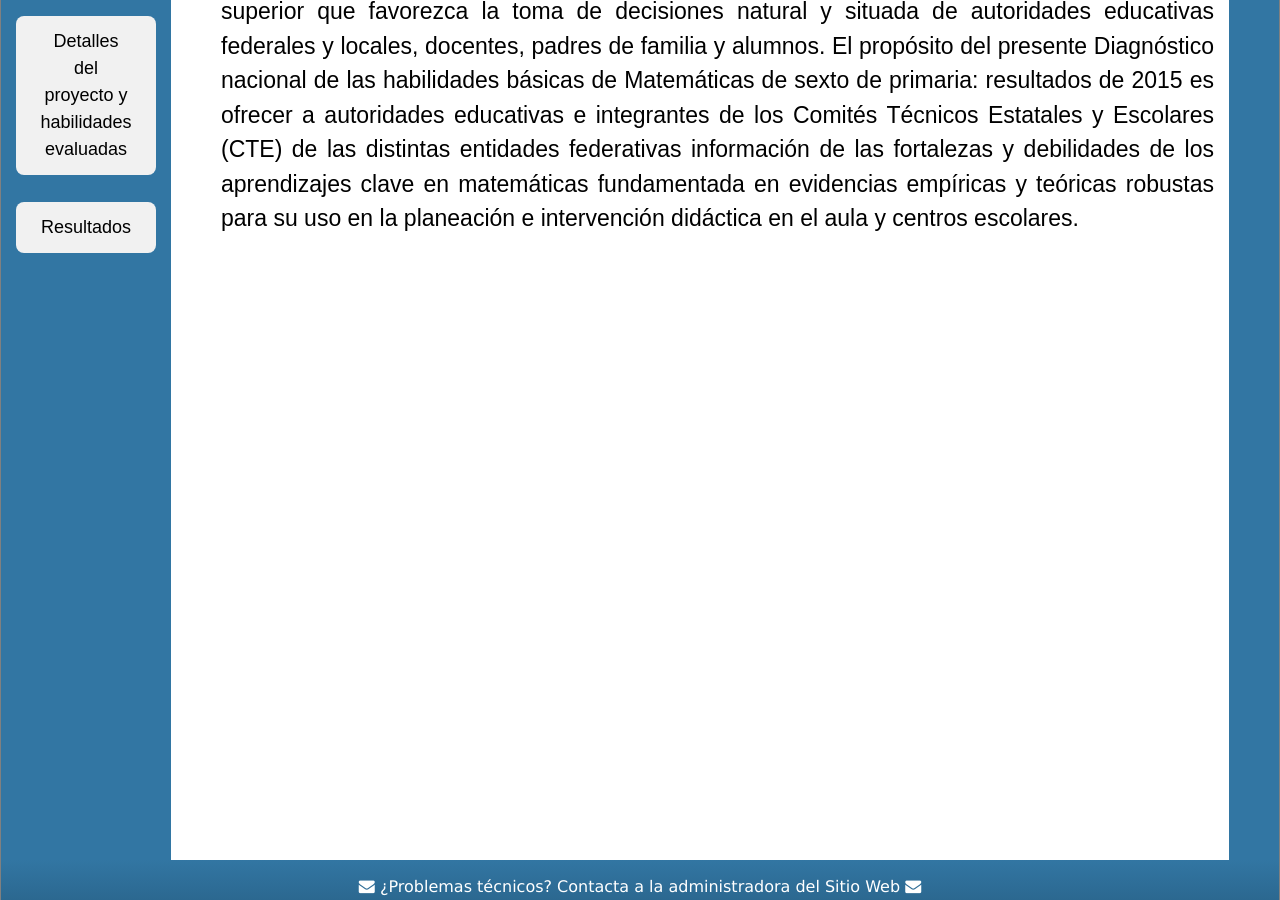
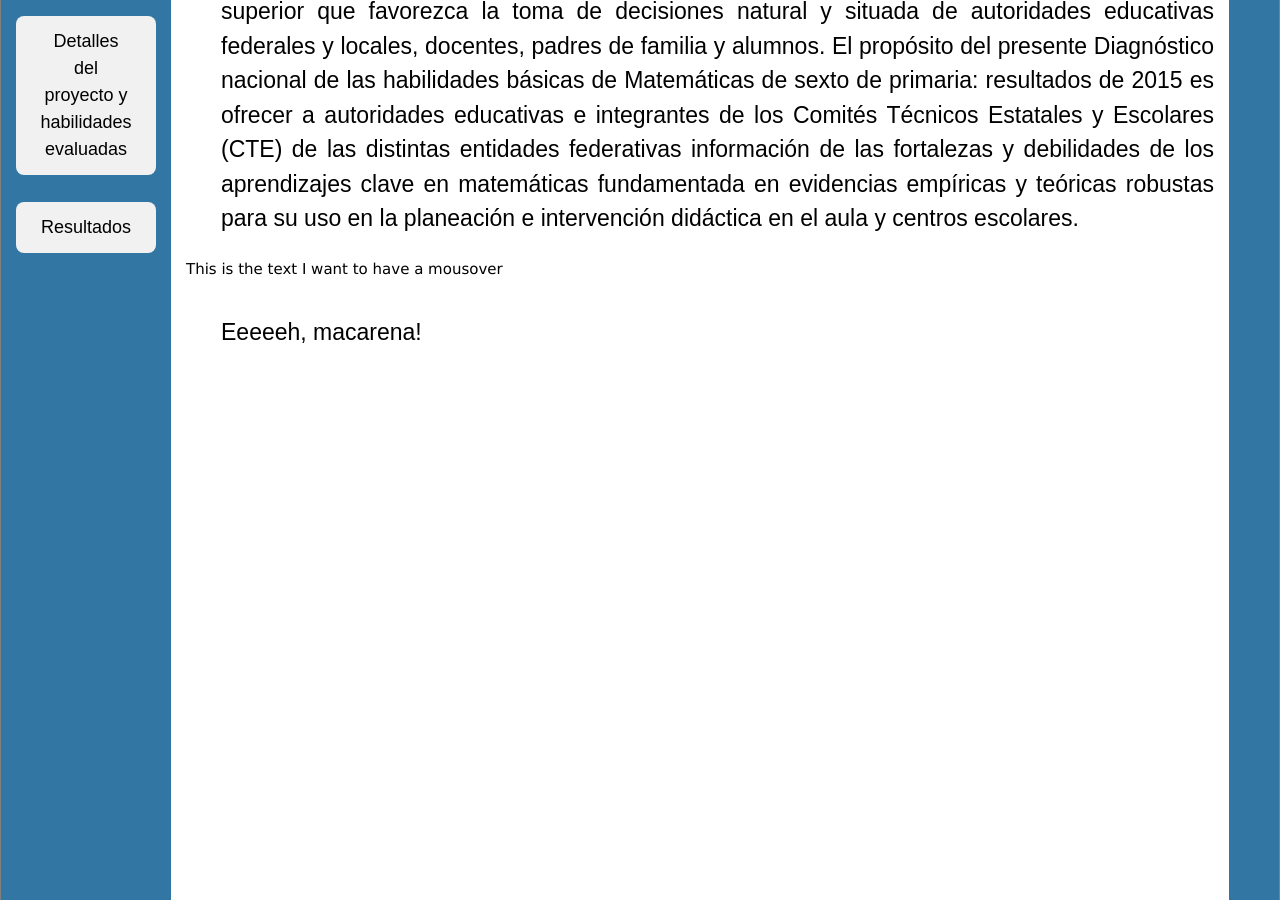
Before and after one commit to rimedie/rimedie.github.io, a Jekyll site: the page built from 1_Infografía.html, in a window 1280 px wide and 900 px high, scrolled down 698 px. Built offline with Jekyll 4.4.1, drawn with Linux system fonts in a browser that asks for light colours.

Commit message:
Update 1_Infografía.html

```diff
--- a/1_Infografía.html
+++ b/1_Infografía.html
@@ -8,9 +8,12 @@
 
 	<p> Investigadores y profesionales de la Red Impulsora de Metodología en Evaluación Diagnóstica e Innovación Educativa (RIMEDIE), preocupados en impulsar la mejora del proceso de enseñanza-aprendizaje en contextos de vulnerabilidad educativa realizan estudios especializados para generar información diagnóstica de los aprendizajes clave en educación básica, obligatoria y superior que favorezca la toma de decisiones natural y situada de autoridades educativas federales y locales, docentes, padres de familia y alumnos. El propósito del presente Diagnóstico nacional de las habilidades básicas de Matemáticas de sexto de primaria: resultados de 2015 es ofrecer a autoridades educativas e integrantes de los Comités Técnicos Estatales y Escolares (CTE) de las distintas entidades federativas información de las fortalezas y debilidades de los aprendizajes clave en matemáticas fundamentada en evidencias empíricas y teóricas robustas para su uso en la planeación e intervención didáctica en el aula y centros escolares.</p>
 <br>
+
+	<span title="I am hovering over the text">This is the text I want to have a mousover</span>
+
 	<p>
 	<br>
-	<p>
+	<p> Eeeeeh, macarena! </p>
 	<br>
 	<p>
 	<br>
```
